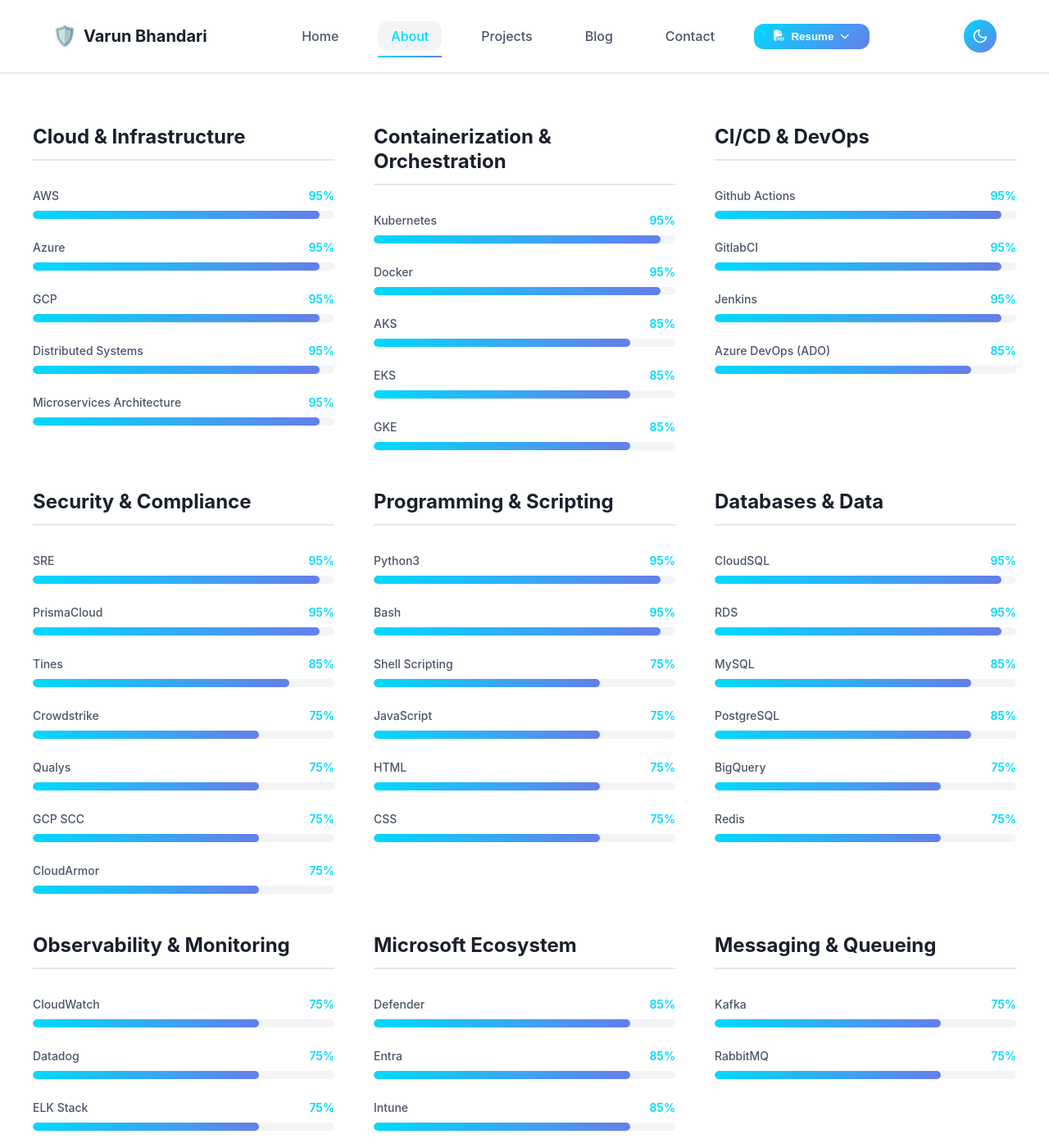
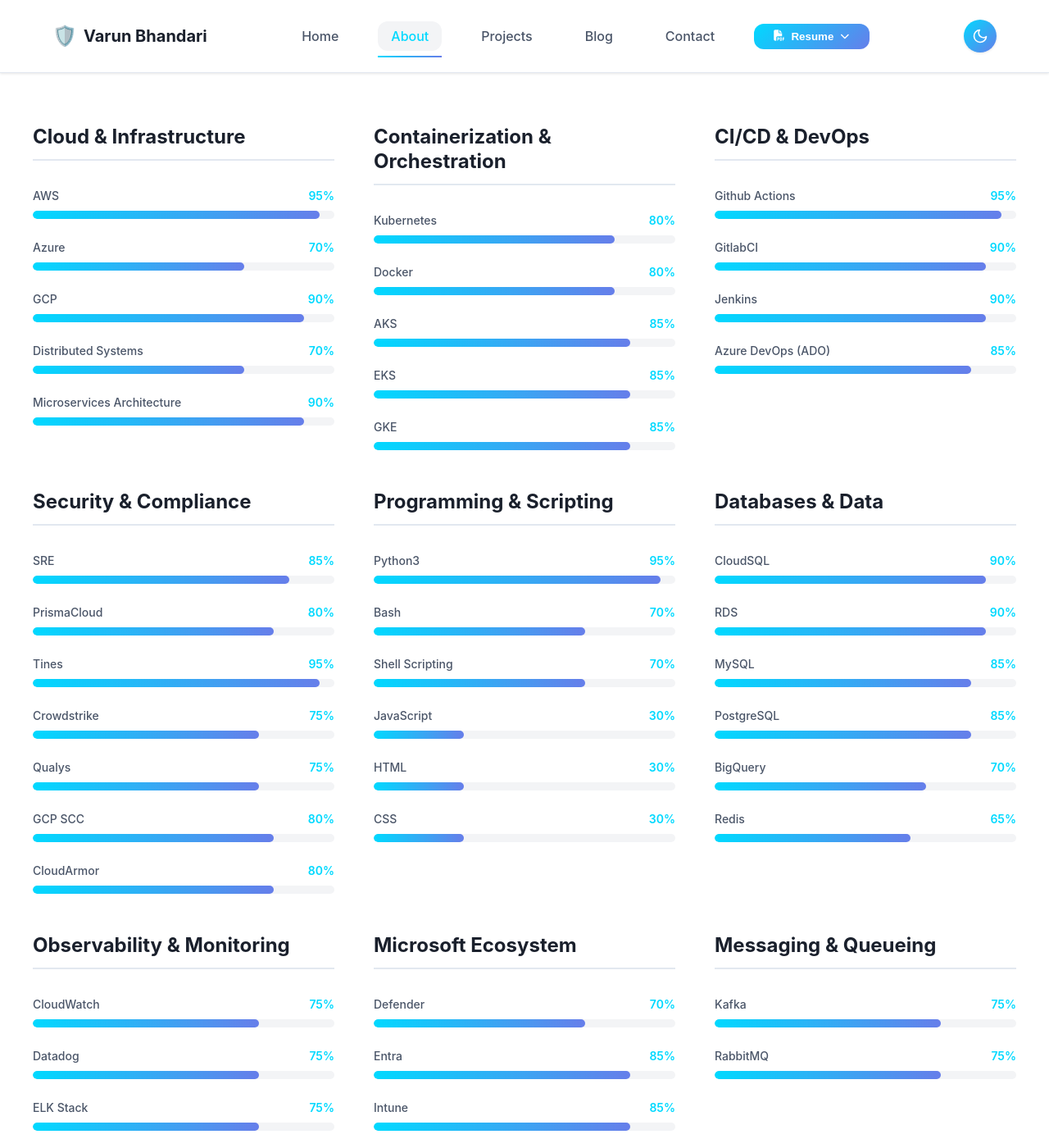
Before and after one commit to z-varun/z-varun, a Jekyll site: the page built from about.html, in a window 1280 px wide and 1400 px high, scrolled down 5610 px. Shown: the whole window at 82% size. Built offline with Jekyll 4.4.1, drawn with Linux system fonts in a browser that asks for light colours.

Commit message:
Updated skils

```diff
--- a/_data/skills.yml
+++ b/_data/skills.yml
@@ -4,21 +4,21 @@
     - name: "AWS"
       percentage: 95
     - name: "Azure"
-      percentage: 95
+      percentage: 70
     - name: "GCP"
-      percentage: 95
+      percentage: 90
     - name: "Distributed Systems"
-      percentage: 95
+      percentage: 70
     - name: "Microservices Architecture"
-      percentage: 95
+      percentage: 90
 
 containerization:
   title: "Containerization & Orchestration"
   skills:
     - name: "Kubernetes"
-      percentage: 95
+      percentage: 80
     - name: "Docker"
-      percentage: 95
+      percentage: 80
     - name: "AKS"
       percentage: 85
     - name: "EKS"
@@ -32,9 +32,9 @@
     - name: "Github Actions"
       percentage: 95
     - name: "GitlabCI"
-      percentage: 95
+      percentage: 90
     - name: "Jenkins"
-      percentage: 95
+      percentage: 90
     - name: "Azure DevOps (ADO)"
       percentage: 85
 
@@ -42,19 +42,19 @@
   title: "Security & Compliance"
   skills:
     - name: "SRE"
+      percentage: 85
+    - name: "PrismaCloud"
+      percentage: 80
+    - name: "Tines"
       percentage: 95
-    - name: "PrismaCloud"
-      percentage: 95
-    - name: "Tines"
-      percentage: 85
     - name: "Crowdstrike"
       percentage: 75
     - name: "Qualys"
       percentage: 75
     - name: "GCP SCC"
-      percentage: 75
+      percentage: 80
     - name: "CloudArmor"
-      percentage: 75
+      percentage: 80
 
 programming:
   title: "Programming & Scripting"
@@ -62,15 +62,15 @@
     - name: "Python3"
       percentage: 95
     - name: "Bash"
-      percentage: 95
+      percentage: 70
     - name: "Shell Scripting"
-      percentage: 75
+      percentage: 70
     - name: "JavaScript"
-      percentage: 75
+      percentage: 30
     - name: "HTML"
-      percentage: 75
+      percentage: 30
     - name: "CSS"
-      percentage: 75
+      percentage: 30
 
 
 
@@ -78,17 +78,17 @@
   title: "Databases & Data"
   skills:
     - name: "CloudSQL"
-      percentage: 95
+      percentage: 90
     - name: "RDS"
-      percentage: 95
+      percentage: 90
     - name: "MySQL"
       percentage: 85
     - name: "PostgreSQL"
       percentage: 85
     - name: "BigQuery"
-      percentage: 75
+      percentage: 70
     - name: "Redis"
-      percentage: 75
+      percentage: 65
 
 observability:
   title: "Observability & Monitoring"
@@ -112,13 +112,13 @@
   title: "Microsoft Ecosystem"
   skills:
     - name: "Defender"
-      percentage: 85
+      percentage: 70
     - name: "Entra"
       percentage: 85
     - name: "Intune"
       percentage: 85
     - name: "Purview"
-      percentage: 85
+      percentage: 60
     - name: "Teams Administration"
       percentage: 85
     - name: "Exchange"
```
